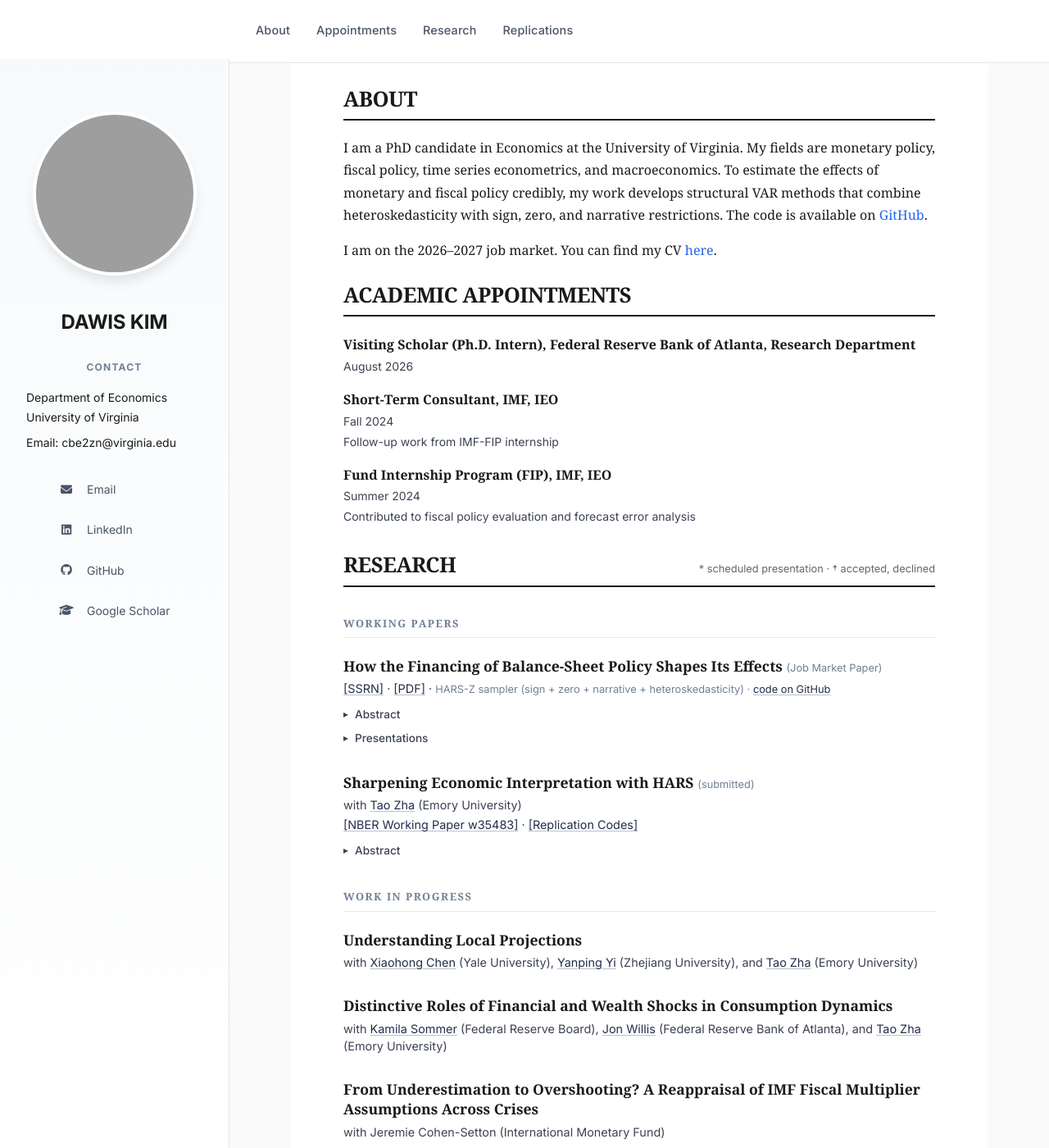
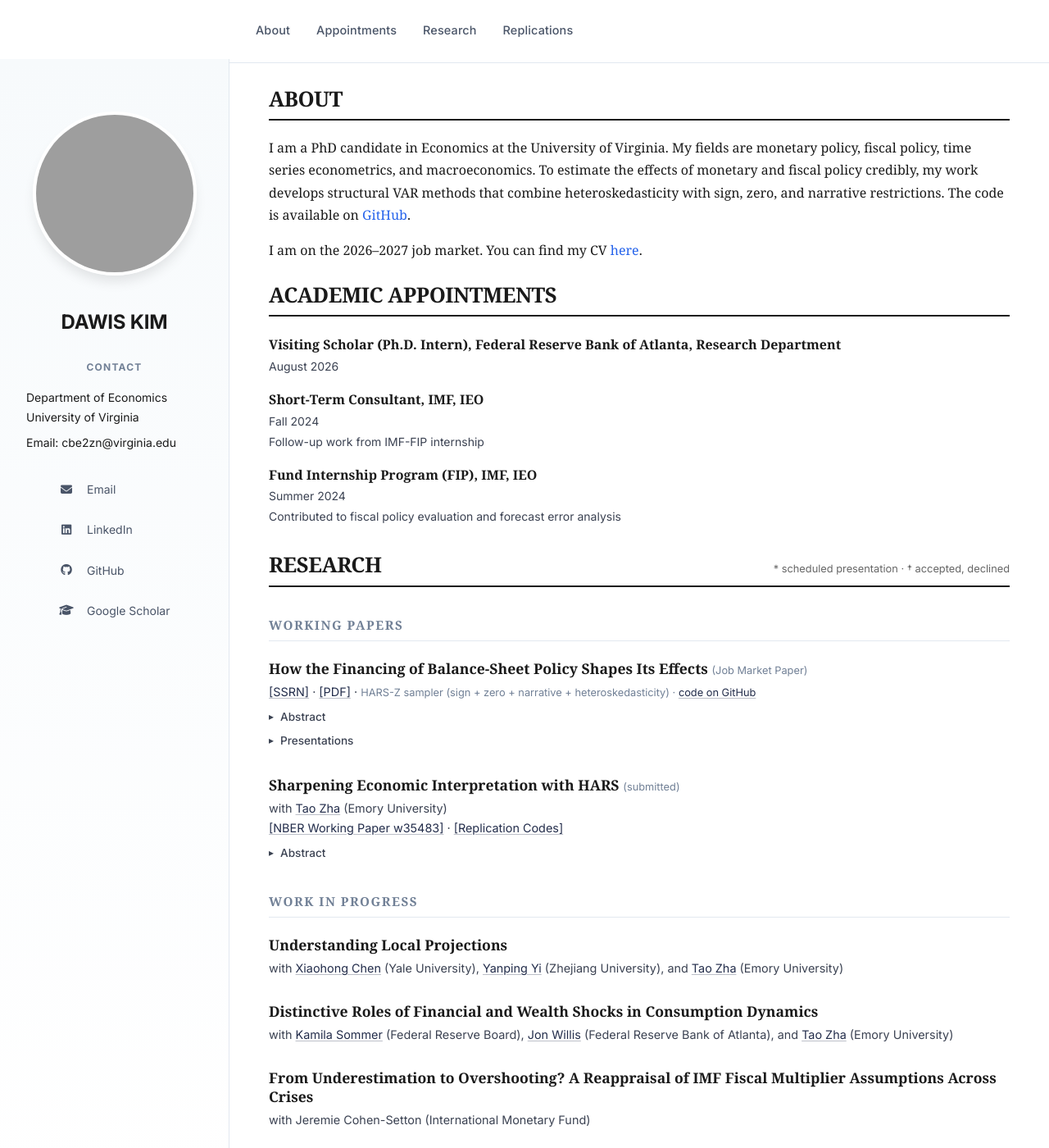
Before and after one commit to davidkim5707/website, a Jekyll site: the page built from index.md, in a window 1280 px wide and 1400 px high. Shown: the whole window at 82% size. Built offline with Jekyll 4.4.1, drawn with Linux system fonts in a browser that asks for light colours; some web fonts are replaced; grey boxes are pictures that could not be loaded.

Commit message:
Widen the main column, sit it beside the sidebar, and enlarge subheadings
The main column was capped at 850px and centered in the space beside the
sidebar, which left about 200px of dead space on a wide screen. It now
goes up to 1000px and starts next to the sidebar. Section subheadings
move from 0.8rem to 0.95rem.

Co-Authored-By: Claude Sonnet 5.5 <noreply@anthropic.com>

```diff
--- a/assets/css/style.css
+++ b/assets/css/style.css
@@ -141,7 +141,7 @@ body {
 .page-wrapper {
     display: flex;
     min-height: 100vh;
-    max-width: 1400px;
+    max-width: 1500px;
     margin: 0 auto;
     padding-top: 72px;
 }
@@ -254,9 +254,9 @@ body {
 .main-content {
     flex: 1;
     background-color: var(--color-bg-primary);
-    padding: var(--space-xl) var(--space-3xl) var(--space-2xl);
-    max-width: 850px;
-    margin: 0 auto;
+    padding: var(--space-xl) var(--space-2xl) var(--space-2xl);
+    max-width: 1000px;
+    margin: 0;
 }
 
 article {
@@ -285,13 +285,13 @@ h1:first-child {
 
 h2 {
     font-family: var(--font-serif);
-    font-size: 0.8rem;
+    font-size: 0.95rem;
     line-height: 1.4;
     margin-top: 2.25rem;
     margin-bottom: 1.4rem;
     font-weight: 600;
     color: var(--color-text-tertiary);
-    letter-spacing: 0.12em;
+    letter-spacing: 0.1em;
     text-transform: uppercase;
     padding-bottom: var(--space-sm);
     border-bottom: 1px solid var(--color-border);
```
